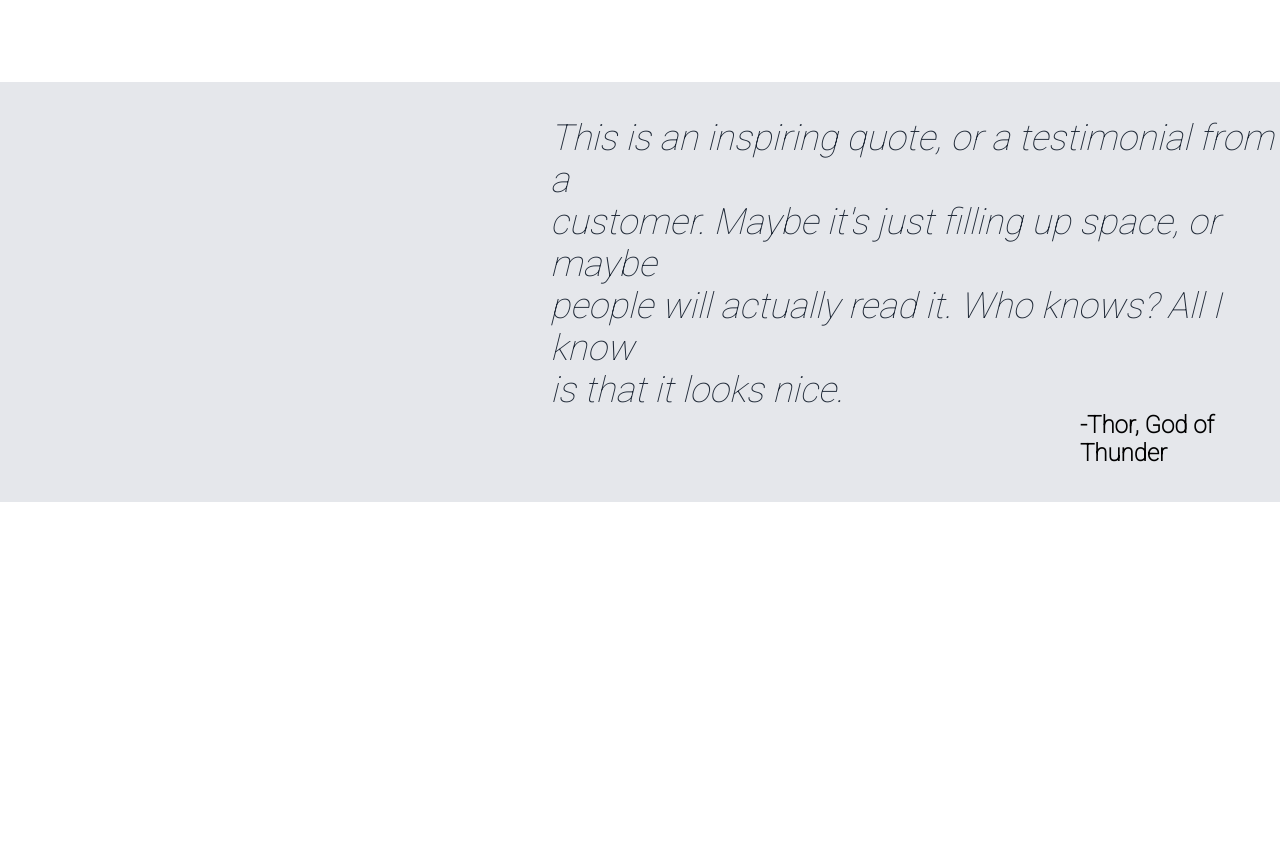
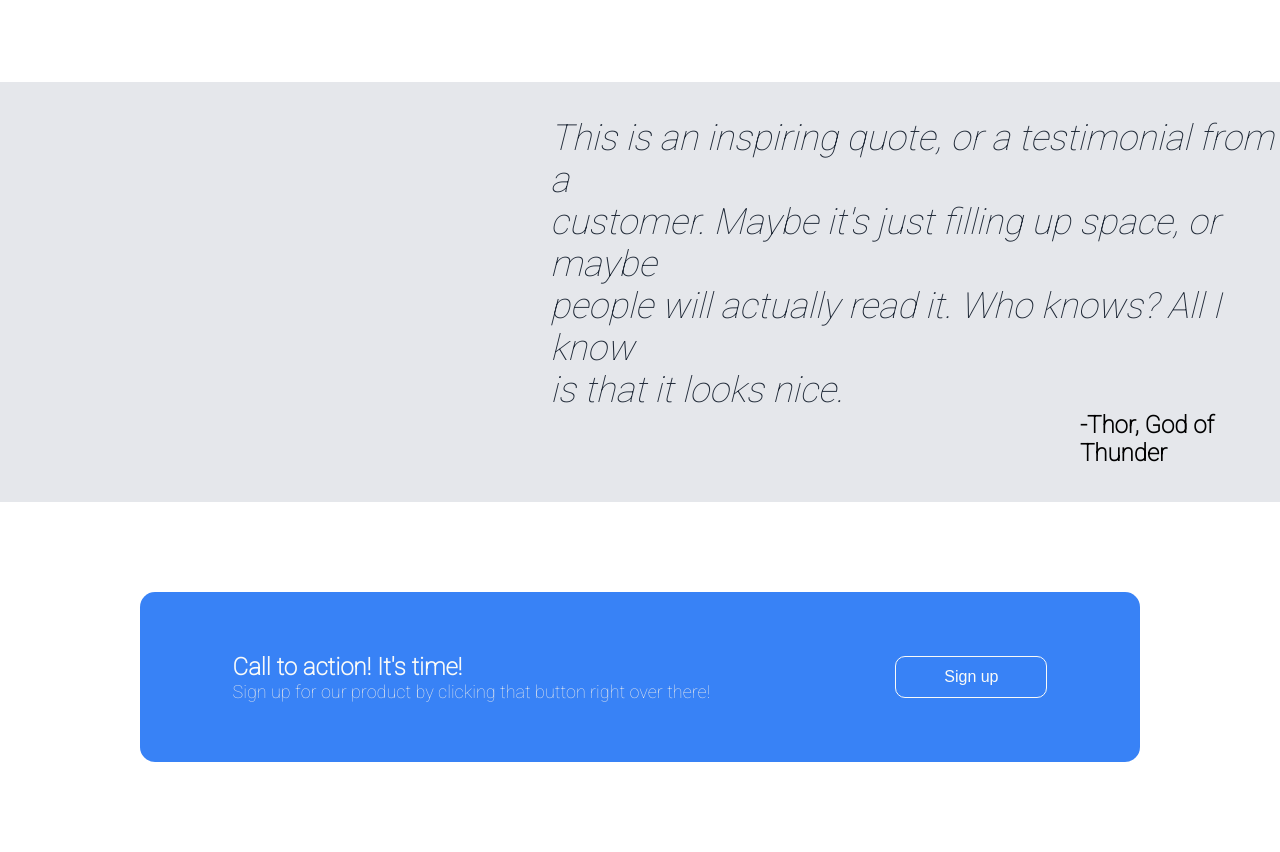
Before and after one commit to Av-gl/landing-page, a plain HTML site: page index.html in a window 1280 px wide. Shown: the part 1018-1870 px from the top of the page. Before the commit the page ends 1520 px from the top, so only its background shows below. Drawn offline with Linux system fonts and the light colour scheme.

Commit message:
Added call to action section of the landing page.

```diff
--- a/index.html
+++ b/index.html
@@ -26,7 +26,9 @@
                 <div class="subtext">This website has some subtext that goes here under the
                     <br>main title. It's a smaller font and the color is lower
                     <br>contrast</div>
-                <button>Sign up</button>
+                <div>
+                    <button>Sign up</button>
+                </div>
             </div>
             <div class="hright">
                 <img src="#" alt="this is a placeholder for an image">
@@ -83,5 +85,20 @@
             -Thor, God of Thunder
         </div>
     </div>
+    <div class="action">
+        <div class="box">
+            <div class="text">
+                <div class="title">
+                    Call to action! It's time!
+                </div>
+                <div class="content">
+                    Sign up for our product by clicking that button right over there!
+                </div>
+            </div>
+            <div class="sign-up">
+                <button>Sign up</button>
+            </div>
+        </div>
+    </div>
 </body>
 </html>
--- a/style.css
+++ b/style.css
@@ -36,16 +36,16 @@ body {
     margin-top: 20px;
 }
 
-.hcontent, .img-text {
+.hcontent, .img-text, .action .box {
     display: flex;
 }
 
-.hleft, .hright, .info, .quote{
+.hleft, .hright, .info, .quote, .action{
     display: flex;
     flex-direction: column;
 }
 
-.title {
+.hleft .title {
    font-size: 48px;
    font-weight:bolder;
    color: #F9FAF8;
@@ -136,3 +136,48 @@ body {
     font-weight: bolder;
     margin-left: 1080px;
 }
+
+.action {
+    height: 350px;
+    justify-content: center;
+    align-items: center;
+}
+
+.action .box {
+    height: 170px;
+    background-color: #3882F6;
+    width: 1000px;
+    border-radius: 15px;
+    justify-content: space-around;
+    align-items: center;
+}
+
+.action .box .text .title {
+    color:#F9FAF8;
+    font-size: 24px;
+    font-weight: bolder;
+}
+
+.action .box .text .content {
+    font-size: 18px;
+    color: #E5E7EB;
+}
+
+.action .box .sign-up {
+    border: 1px solid #F9FAF8;
+    width: 150px;
+    height: 40px;
+    padding: 0px;
+    display: flex;
+    justify-content: center;
+    align-items: center;
+    border-radius: 10px;
+}
+
+.action .box .sign-up button {
+    background-color: transparent;
+    border: 0px;
+    padding: 0px;
+    color: #F9FAF8;
+    font-size: medium;
+}
```
